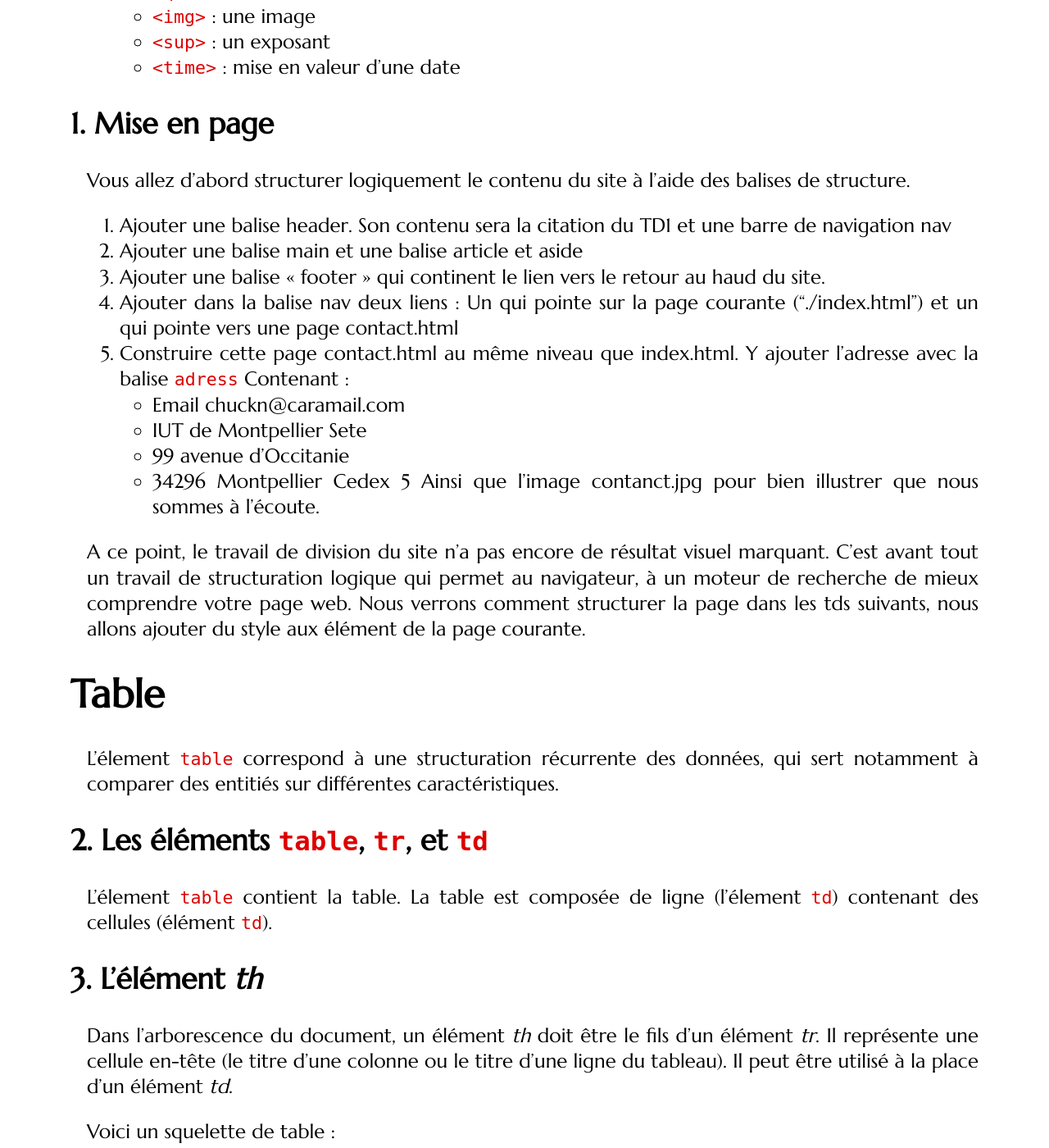
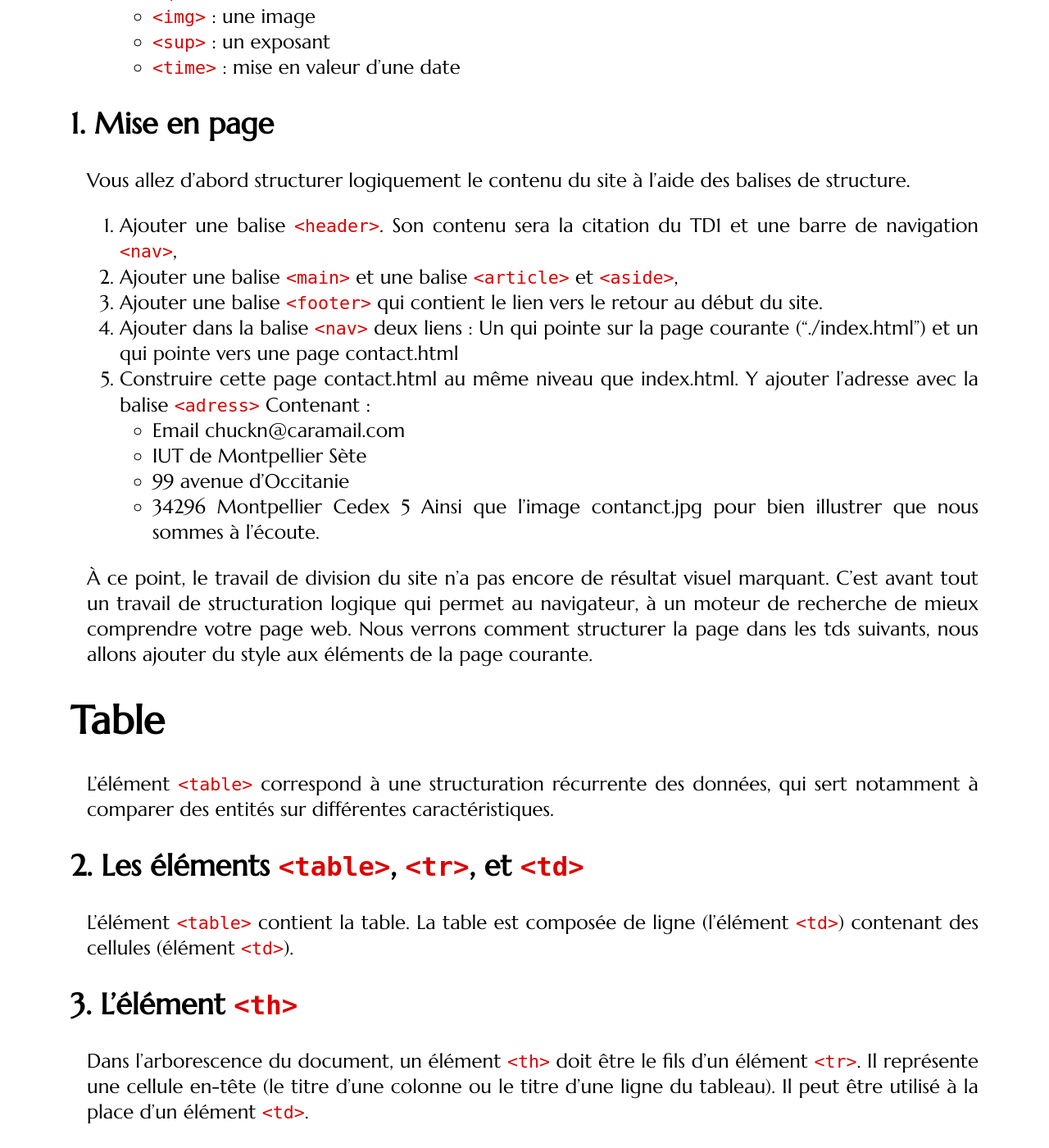
Before and after one commit to romainlebreton/R1.02-DeveloppementInterfacesWeb, a Jekyll site: the page built from tutorials/tutorial3.md, in a window 1280 px wide and 1400 px high, scrolled down 1842 px. Shown: the whole window at 82% size. Built offline with Jekyll 4.4.1, drawn with Linux system fonts in a browser that asks for light colours; some web fonts are replaced; comment, search, counter and statistics services are not loaded; some of the changed text lies outside the part shown.

Commit message:
spelling

````diff
--- a/tutorials/tutorial3.md
+++ b/tutorials/tutorial3.md
@@ -33,14 +33,14 @@ Quelques exemples :
 * balises de structure :
 
    * `<div>` : cette balise est « neutre », à savoir qu'elle permet de distinguer
-une section qui ne revêt aucune signification particulière. A utiliser quand
+une section qui ne revêt aucune signification particulière. À utiliser quand
 aucune des autres balises de structure ne convient. Typiquement utilisé pour
 donner à la page sa structure visuelle à l'aide de règles CSS header : section
 contenant l'en-tête affiché de la page
    * `<nav>` : section contenant une série de liens hypertextes pour la navigation
      sur le site
    * `<main>` : section principale de la page, celle qui contient le contenu
-     spécifique à cette page. Cette balise ne peut-être présente dans une autre
+     spécifique à cette page. Cette balise ne peut être présente dans une autre
      balise présentée ici à l'exception de « div ». Elle n'est pas supportée par
      Internet Explorer <= 10 mais le support peut en être ajouté grâce à
      Javascript et en utilisant la règle css « main {display : block} ».
@@ -78,41 +78,41 @@ contenant l'en-tête affiché de la page
 
 Vous allez d'abord structurer logiquement le contenu du site à l'aide des balises de structure.
 
-1. Ajouter une balise header. Son contenu sera la citation du TD1 et une barre de navigation nav
-2. Ajouter une balise main et une balise article et aside
-3. Ajouter une balise « footer » qui continent le lien vers le retour au haud du site.
-4. Ajouter dans la balise nav deux liens :
+1. Ajouter une balise `<header>`. Son contenu sera la citation du TD1 et une barre de navigation `<nav>`,
+2. Ajouter une balise `<main>` et une balise `<article>` et `<aside>`,
+3. Ajouter une balise `<footer>` qui contient le lien vers le retour au début du site.
+4. Ajouter dans la balise `<nav>` deux liens :
 Un qui pointe sur la page courante ("./index.html") et un qui pointe vers une page contact.html
-5. Construire cette page contact.html au même niveau que index.html. Y ajouter l'adresse avec la balise `adress`
+5. Construire cette page contact.html au même niveau que index.html. Y ajouter l'adresse avec la balise `<adress>`
 Contenant  :
  * Email chuckn@caramail.com
- * IUT de Montpellier Sete
+ * IUT de Montpellier Sète
  * 99 avenue d'Occitanie
  * 34296 Montpellier Cedex 5
  Ainsi que l'image contanct.jpg pour bien illustrer que nous sommes à l'écoute.
 
 
-A ce point, le travail de division du site n'a pas encore de résultat visuel
+À ce point, le travail de division du site n'a pas encore de résultat visuel
 marquant. C'est avant tout un travail de structuration logique qui permet au
 navigateur, à un moteur de recherche de mieux comprendre votre page web.
-Nous verrons comment structurer la page dans les tds suivants, nous allons ajouter du style aux élément de la page courante.
+Nous verrons comment structurer la page dans les tds suivants, nous allons ajouter du style aux éléments de la page courante.
 
 
 # Table
 
-L'élement ```table``` correspond à une structuration récurrente des données, qui sert notamment à comparer des entitiés sur différentes caractéristiques.
+L'élément `<table>` correspond à une structuration récurrente des données, qui sert notamment à comparer des entités sur différentes caractéristiques.
 
-## Les éléments ```table```, ```tr```, et ```td```
+## Les éléments `<table>`, `<tr>`, et `<td>`
 
-L'élement ```table``` contient la table.
-La table est composée de ligne (l'élement ```td```) contenant des cellules (élément ```td```).
+L'élément `<table>` contient la table.
+La table est composée de ligne (l'élément `<td>`) contenant des cellules (élément `<td>`).
 
 
-## L'élément *th*
+## L'élément `<th>`
 
-Dans l'arborescence du document, un élément *th* doit être le fils d'un élément
-*tr*. Il représente une cellule en-tête (le titre d'une colonne ou le titre d'une
-ligne du tableau). Il peut être utilisé à la place d'un élément *td*.
+Dans l'arborescence du document, un élément `<th>` doit être le fils d'un élément
+`<tr>`. Il représente une cellule en-tête (le titre d'une colonne ou le titre d'une
+ligne du tableau). Il peut être utilisé à la place d'un élément `<td>`.
 
 Voici un squelette de table :
 
@@ -143,9 +143,9 @@ Voici un squelette de table :
 
 
 
-1. Créer une table avec les sept noms de colonne suivants :
-```Acteurs, Karaté, Taekwondo, Judo, Chun Kuk Do, Tangsudo, Ju-jitsu```
-1. Ajouter la classe span "skill" au noms des arts martiaux.
+1. Créer une table avec les sept noms de colonnes suivants :
+```Acteurs, Karaté, Taekwondo, Judo, Chun Kuk Do, Tangsudo, Ju-jitsu```. Les noms doivent être contenus dans des balises ```<span>```
+1. Ajouter la classe  "skill" aux ```<span>``` contenant les noms des arts martiaux.
 1. Ajouter les six lignes suivantes (les nombres correspondent à la valeur de l'acteur dans l'art martial correspondant) :
 
      * Chuck Norris, 5, 5, 5, 5, 5, 5
````
Also changed, not shown: other parts of tutorials/tutorial3.md (+11 -11 lines).
